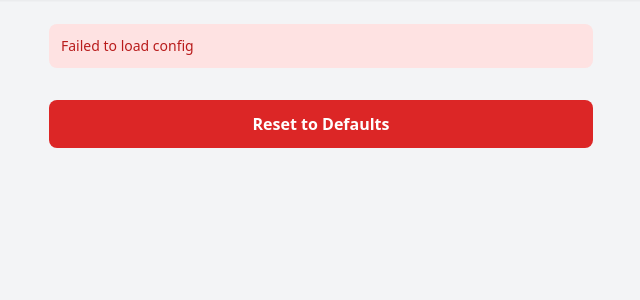
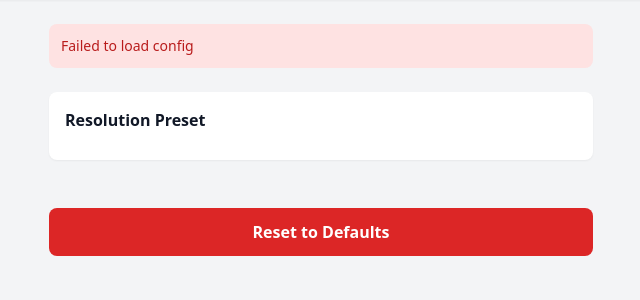
Before and after one commit to nathanklassen7/highlight-bot, a Flask app: page /config in a window 1280 px wide. Shown: the part 64-364 px from the top of the page, without its empty margins (319-959 px from the left). Run offline with Flask 3, Linux system fonts and the light colour scheme; data that the repository does not hold is empty.

Commit message:
camera config presets

```diff
--- a/default_camera_config.json
+++ b/default_camera_config.json
@@ -1,5 +1,7 @@
 {
-    "fps": 60,
+    "width": 1920,
+    "height": 1080,
+    "fps": 50,
     "bitrate": 10000000,
     "buffer_duration": 20,
     "controls": {
--- a/src/camera_config.py
+++ b/src/camera_config.py
@@ -5,9 +5,16 @@
 CONFIG_FILE = "camera_config.json"
 DEFAULT_CONFIG_FILE = "default_camera_config.json"
 
+PRESETS = {
+    "1080p30":  {"width": 1920, "height": 1080, "fps": 30,  "bitrate": 10000000},
+    "1080p50":  {"width": 1920, "height": 1080, "fps": 50,  "bitrate": 12000000},
+    "720p60":   {"width": 1280, "height": 720,  "fps": 60,  "bitrate": 8000000},
+    "900p90":   {"width": 1600, "height": 900,  "fps": 90,  "bitrate": 12000000},
+    "720p90":   {"width": 1280, "height": 720,  "fps": 90,  "bitrate": 10000000},
+    "480p120":  {"width": 640,  "height": 480,  "fps": 120, "bitrate": 5000000},
+}
+
 EDITABLE_FIELDS = {
-    "fps": {"label": "FPS", "type": "int"},
-    "bitrate": {"label": "Bitrate", "type": "int"},
     "buffer_duration": {"label": "Buffer Duration (s)", "type": "int"},
     "ExposureTime": {"label": "Exposure Time (µs)", "type": "int", "control": True},
     "AnalogueGain": {"label": "Analogue Gain", "type": "float", "control": True},
@@ -30,6 +37,30 @@
     shutil.copy(DEFAULT_CONFIG_FILE, CONFIG_FILE)
     reinitialize_camera()
     return read_config()
+
+
+def apply_preset(name):
+    if name not in PRESETS:
+        raise ValueError(f"Unknown preset: {name}")
+    preset = PRESETS[name]
+    cfg = read_config()
+    cfg["width"] = preset["width"]
+    cfg["height"] = preset["height"]
+    cfg["fps"] = preset["fps"]
+    cfg["bitrate"] = preset["bitrate"]
+    cfg.setdefault("controls", {})["FrameRate"] = preset["fps"]
+    write_config(cfg)
+    reinitialize_camera()
+    return cfg
+
+
+def get_current_preset(cfg):
+    for name, preset in PRESETS.items():
+        if (cfg.get("width") == preset["width"] and
+            cfg.get("height") == preset["height"] and
+            cfg.get("fps") == preset["fps"]):
+            return name
+    return None
 
 
 def update_field(key, value):
--- a/src/templates/config.html
+++ b/src/templates/config.html
@@ -14,9 +14,14 @@
         </div>
     </header>
 
-    <main class="max-w-xl mx-auto py-6 px-4 space-y-4">
+    <main class="max-w-xl mx-auto py-6 px-4 space-y-6">
         <div id="error-bar" class="hidden p-3 bg-red-100 text-red-700 rounded-lg text-sm"></div>
         <div id="success-bar" class="hidden p-3 bg-green-100 text-green-700 rounded-lg text-sm"></div>
+
+        <div class="bg-white rounded-lg shadow-sm p-4">
+            <h2 class="font-semibold text-gray-900 mb-3">Resolution Preset</h2>
+            <div id="presets" class="grid grid-cols-2 gap-2"></div>
+        </div>
 
         <div id="fields" class="space-y-3"></div>
 
@@ -27,21 +32,33 @@
     </main>
 
     <script>
-        let fields = [];
+        let configData = {};
 
         async function loadConfig() {
             try {
                 const res = await fetch('/api/config');
-                fields = await res.json();
-                render();
+                configData = await res.json();
+                renderPresets();
+                renderFields();
             } catch (e) {
                 showError('Failed to load config');
             }
         }
 
-        function render() {
+        function renderPresets() {
+            const container = document.getElementById('presets');
+            container.innerHTML = configData.presets.map(name => {
+                const active = name === configData.current_preset;
+                const cls = active
+                    ? 'p-3 rounded-lg font-semibold text-white bg-blue-600'
+                    : 'p-3 rounded-lg font-semibold text-gray-700 bg-gray-100 hover:bg-gray-200 cursor-pointer';
+                return `<button onclick="applyPreset('${name}')" class="${cls}" ${active ? 'disabled' : ''}>${name}</button>`;
+            }).join('');
+        }
+
+        function renderFields() {
             const container = document.getElementById('fields');
-            container.innerHTML = fields.map(f => {
+            container.innerHTML = configData.fields.map(f => {
                 let input;
                 if (f.type === 'bool') {
                     input = `
@@ -68,6 +85,26 @@
                         ${input}
                     </div>`;
             }).join('');
+        }
+
+        async function applyPreset(name) {
+            hideBars();
+            try {
+                const res = await fetch('/api/config/preset', {
+                    method: 'POST',
+                    headers: { 'Content-Type': 'application/json' },
+                    body: JSON.stringify({ preset: name })
+                });
+                const data = await res.json();
+                if (data.error) {
+                    showError(data.error);
+                } else {
+                    showSuccess('Preset applied: ' + name);
+                    loadConfig();
+                }
+            } catch (e) {
+                showError('Failed to apply preset');
+            }
         }
 
         async function saveField(key) {
--- a/src/video_utils.py
+++ b/src/video_utils.py
@@ -26,7 +26,10 @@
         _load_config()
     if _picam2 is None:
         _picam2 = Picamera2()
-        vconfig = _picam2.create_video_configuration(controls=_cfg.get("controls", {}))
+        main_size = None
+        if "width" in _cfg and "height" in _cfg:
+            main_size = {"size": (_cfg["width"], _cfg["height"])}
+        vconfig = _picam2.create_video_configuration(main=main_size, controls=_cfg.get("controls", {}))
         _picam2.configure(vconfig)
         _encoder = H264Encoder(_cfg["bitrate"])
     return _picam2, _encoder
--- a/src/web_server.py
+++ b/src/web_server.py
@@ -243,7 +243,7 @@
 
 @app.route('/api/config')
 def api_config_get():
-    from camera_config import read_config, EDITABLE_FIELDS, _get_field_value
+    from camera_config import read_config, EDITABLE_FIELDS, _get_field_value, PRESETS, get_current_preset
     cfg = read_config()
     fields = []
     for key, field in EDITABLE_FIELDS.items():
@@ -253,7 +253,27 @@
             'type': field['type'],
             'value': _get_field_value(cfg, key),
         })
-    return jsonify(fields)
+    return jsonify({
+        'fields': fields,
+        'presets': list(PRESETS.keys()),
+        'current_preset': get_current_preset(cfg),
+    })
+
+
+@app.route('/api/config/preset', methods=['POST'])
+def api_config_preset():
+    from camera_config import apply_preset
+    from event_bus import State
+    if _state_machine and _state_machine.state != State.IDLE:
+        return jsonify({'error': 'Stop recording before changing preset.'}), 400
+
+    data = request.json
+    name = data.get('preset', '')
+    try:
+        apply_preset(name)
+        return jsonify({'status': 'ok'})
+    except ValueError as e:
+        return jsonify({'error': str(e)}), 400
 
 
 @app.route('/api/config', methods=['POST'])
```
Also changed, not shown: src/server.py (+12 -2 lines).
